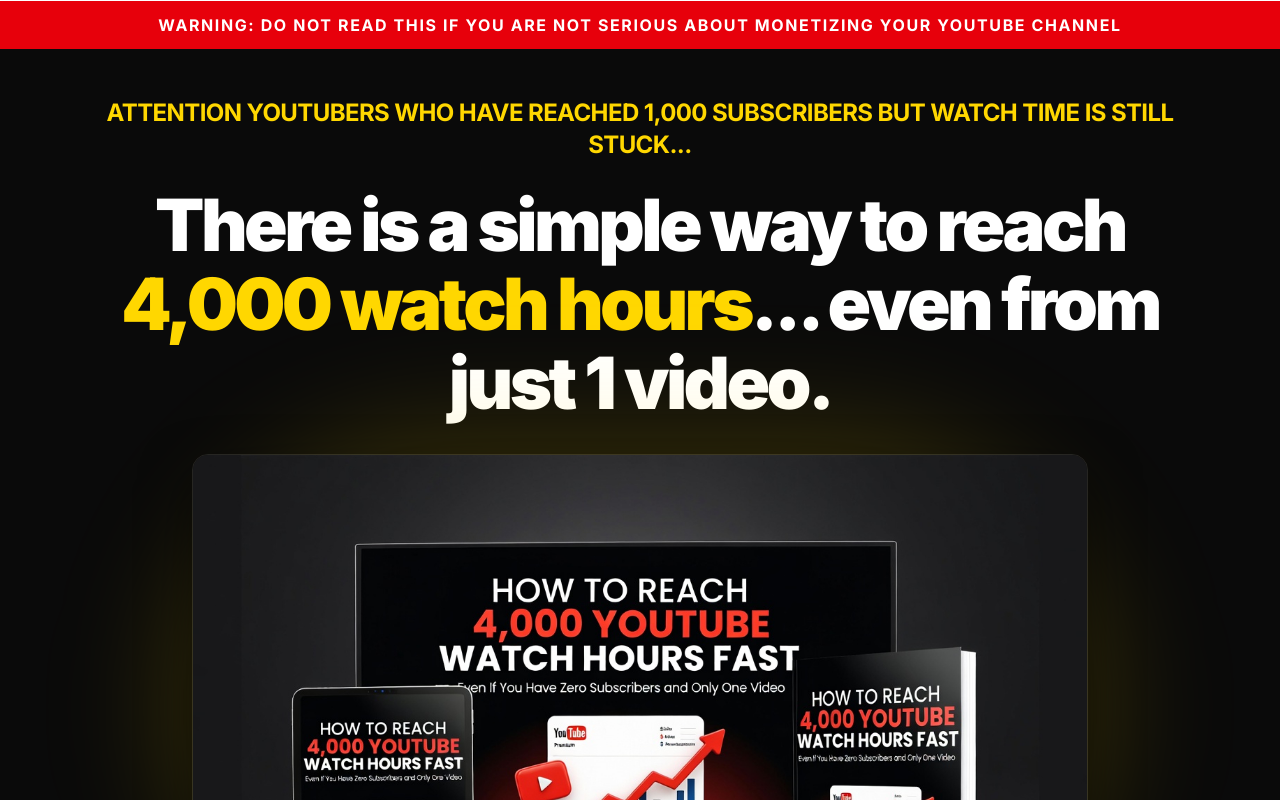
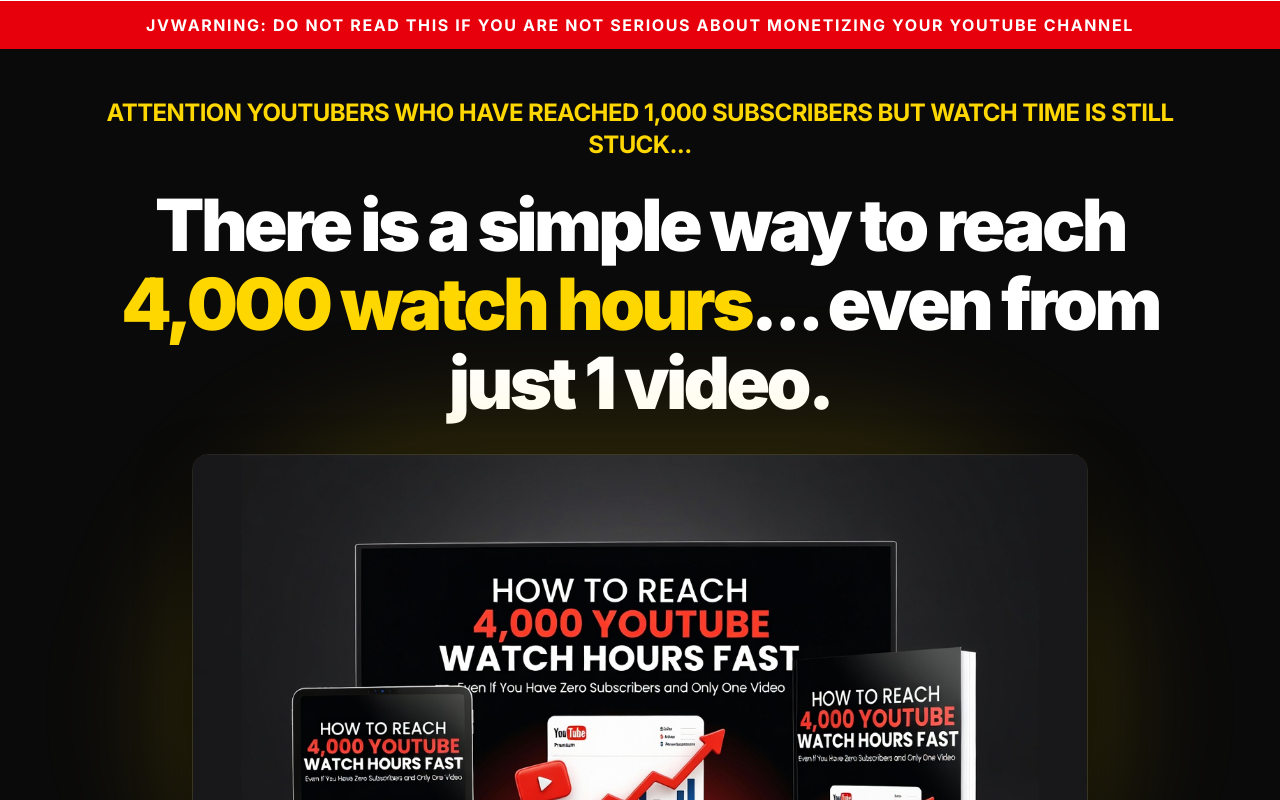
Before and after one commit to 4kytwatchhourstime/4kytwatchhourstime, a React (Vite) app: page /jv in a window 1280 px wide. Shown: the top 800 px of the page. Built offline with nearby package versions, Linux system fonts and the light colour scheme.

Commit message:
Update JVSalesPage.tsx

```diff
--- a/src/JVSalesPage.tsx
+++ b/src/JVSalesPage.tsx
@@ -137,7 +137,7 @@ const scrollToDownload = () => {
     <div className="min-h-screen bg-[#0A0A0A] text-white font-sans selection:bg-[#FFD700] selection:text-black">
       {/* Top Bar Warning */}
     <div className="bg-red-600 text-white text-center py-3 px-4 font-bold text-sm md:text-base uppercase tracking-widest">
-        WARNING: Do not read this if you are not serious about monetizing your YouTube channel
+        jvWARNING: Do not read this if you are not serious about monetizing your YouTube channel
       </div>
 
       {/* Hero Section */}
```
